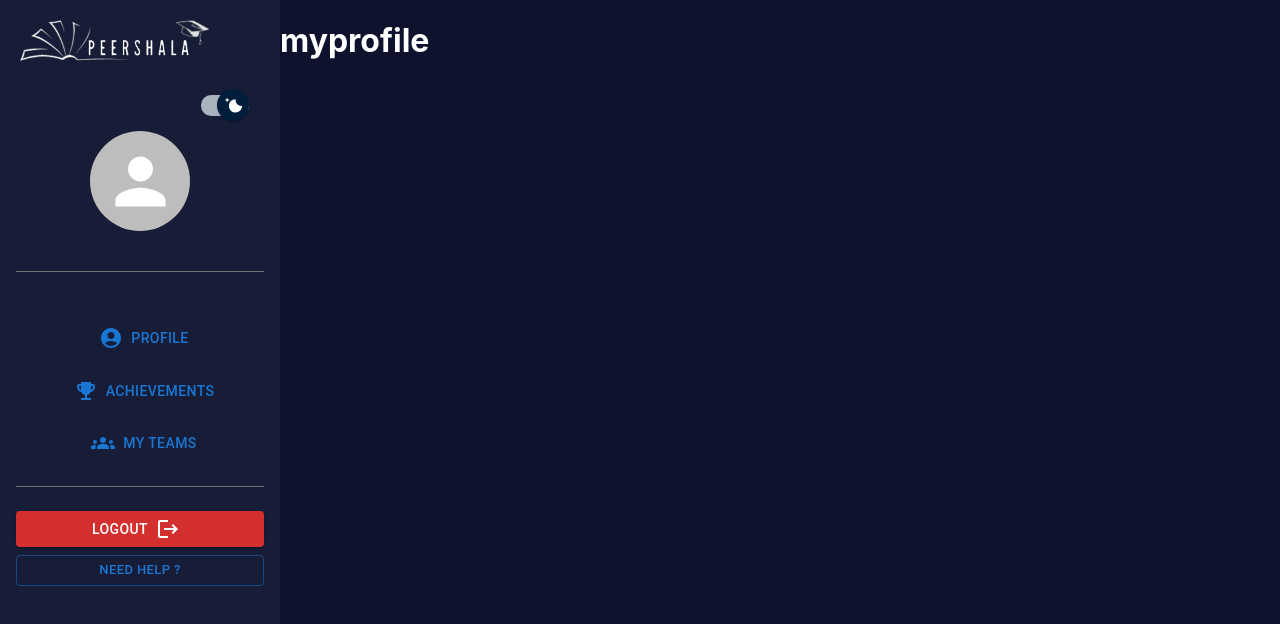
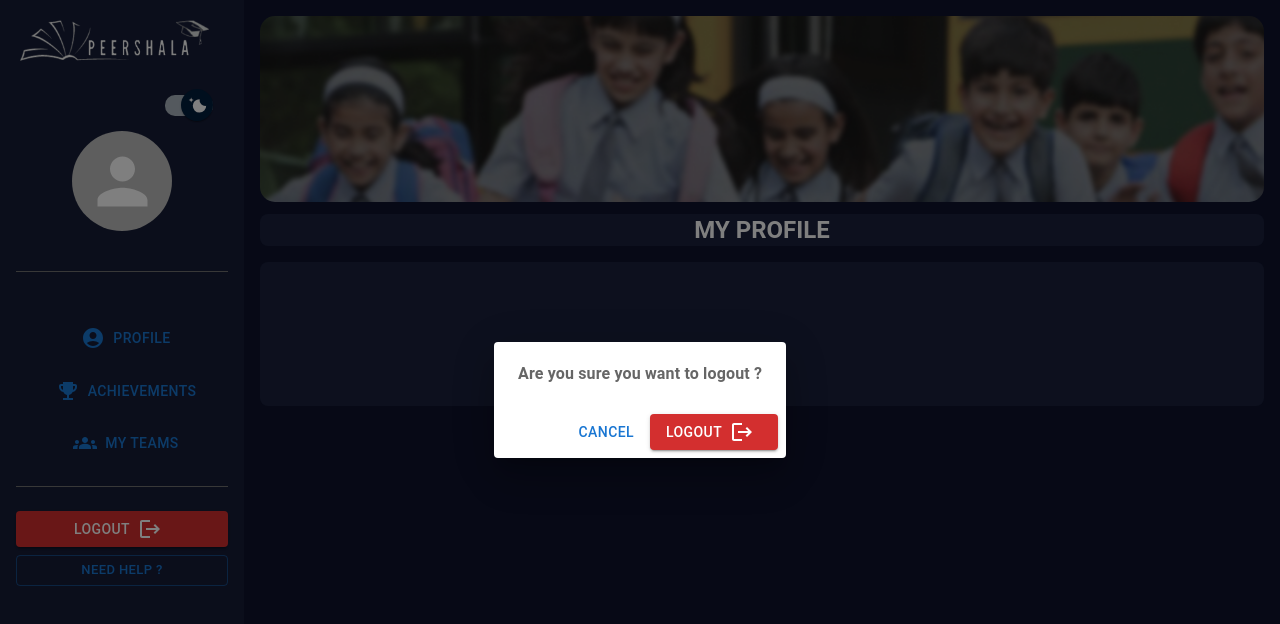
Before and after one commit to aryanpnd/PEERSHALA, a React (Create React App) app: page /dashboard in a window 1280 px wide. Both pictures are taken after a click on the button "LOGOUT". Shown: the top 624 px of the page. Built offline with nearby package versions, Linux system fonts and the light colour scheme.

Commit message:
My profile UI, Effects and Animations

```diff
--- a/public/index.html
+++ b/public/index.html
@@ -25,10 +25,16 @@
       Learn how to configure a non-root public URL by running `npm run build`.
     -->
     <title>React App</title>
+    <style>
+      html,body{
+        padding: 0;
+        margin: 0;
+      }
+    </style>
   </head>
   <body>
     <noscript>You need to enable JavaScript to run this app.</noscript>
-    <div id="root" style="height: 100%;width: 100%;"></div>
+    <div id="root" style="height: 100%;width: 100%;padding: 0;margin: 0;"></div>
     <!--
       This HTML file is a template.
       If you open it directly in the browser, you will see an empty page.
--- a/src/App.css
+++ b/src/App.css
@@ -4,3 +4,19 @@
   margin: 0;
   padding: 0;
 }
+
+#slideInAnim{
+  animation: myAnim1 1s ease 1ms 1 alternate both;
+}
+
+@keyframes myAnim1 {
+	0% {
+		opacity: 0;
+		transform: scale(0.6);
+	}
+
+	100% {
+		opacity: 1;
+		transform: scale(1);
+	}
+}
--- a/src/Dashboard/Dashboard.jsx
+++ b/src/Dashboard/Dashboard.jsx
@@ -10,13 +10,13 @@ import AppNavbar from './Navbar/AppNavbar'
 import Sidebar from './Navbar/Sidebar'
 
 function Dashboard() {
-    const { thememode, setThememode, toggleTheme } = AppState()
+    const { thememode } = AppState()
 
 
     return (
         <Box component="div" sx={{
             display: { xs: 'block', sm: 'block', md: 'block', lg: 'flex', xl: 'flex' },
-            background: thememode ? "#0e122c" : "#f8f8f8",
+            background: thememode ? "#0e122c" : "#d9d9d9",
             color: thememode ? "white" : "black",
             width: "100%", height: "100%", padding: "0", margin: "0"
         }}>
@@ -24,10 +24,9 @@ function Dashboard() {
             <AppNavbar />
 
             <Sidebar />
-            <div>
 
+            <div style={{width:"90%",height:"80%",padding:"1rem"}}>
                 <Outlet />
-
             </div>
         </Box>
     )
--- /dev/null
+++ b/src/Dashboard/MyProfile/MaxScreen.jsx
@@ -0,0 +1,26 @@
+import { Box, Paper } from '@mui/material'
+import React from 'react'
+import { AppState } from '../../context/ContextProvider'
+
+function MaxScreen() {
+    const { thememode } = AppState()
+    return (
+        <Box
+
+            sx={{
+                display: { xs: 'none', sm: 'none', md: 'none', lg: 'flex', xl: 'flex' },
+                flexWrap: 'wrap',
+                '& > :not(style)': {
+                    m: 1,
+                    width: 128,
+                    height: 128,
+                },
+                background: thememode ? "#1a203c" : "#e7e7e7", borderRadius: "8px"
+            }}
+        >
+            <h1></h1>
+        </Box>
+    )
+}
+
+export default MaxScreen
--- /dev/null
+++ b/src/Dashboard/MyProfile/MinScreen.jsx
@@ -0,0 +1,29 @@
+import { Box, Paper } from '@mui/material'
+import React from 'react'
+import { AppState } from '../../context/ContextProvider'
+
+function MinScreen() {
+    const { thememode } = AppState()
+
+  return (
+    <Box
+
+      sx={{
+        display: { xs: 'flex', sm: 'flex', md: 'flex', lg: 'none', xl: 'none' },
+        flexDirection:"column",
+        flexWrap: 'wrap',
+        '& > :not(style)': {
+          m: 1,
+          width: 128,
+          height: 128,
+        },
+        background: thememode ? "#1a203c" : "#d9d9d9", borderRadius: "8px"
+      }}
+    >
+      <Paper elevation={3} >h1</Paper>
+      <Paper elevation={3} >h1</Paper>
+    </Box>
+  )
+}
+
+export default MinScreen
--- a/src/Dashboard/MyProfile/Myprofile.js
+++ /dev/null
@@ -1,13 +0,0 @@
-import React from 'react'
-import { Outlet } from 'react-router-dom'
-
-function Myprofile() {
-  return (
-    <div>
-      <h1>myprofile</h1>
-
-    </div>
-  )
-}
-
-export default Myprofile
--- /dev/null
+++ b/src/Dashboard/MyProfile/Myprofile.jsx
@@ -0,0 +1,30 @@
+import { Box, Typography } from '@mui/material'
+import React from 'react'
+import { Outlet } from 'react-router-dom'
+import banner from '../../assets/banner.png';
+import { AppState } from '../../context/ContextProvider';
+import MaxScreen from './MaxScreen';
+import MinScreen from './MinScreen';
+
+function Myprofile() {
+  const { thememode } = AppState()
+  return (
+    < >
+      <><img src={banner} style={{ width: "100%", borderRadius: "15px" }} alt="" /></>
+
+
+      <Box id="slideInAnim" sx={{ background: thememode ? "#1a203c" : "#e7e7e7", borderRadius: "8px" ,padding:"0px"}}>
+        <Typography fontWeight={"bold"} marginTop={1} textAlign={"center"} variant="h5" component="h2">
+          MY PROFILE
+        </Typography>
+      </Box >
+
+      <Box id="slideInAnim" marginTop={2} sx={{ width: "100%", }}>
+        <MinScreen />
+        <MaxScreen />
+      </Box>
+    </>
+  )
+}
+
+export default Myprofile
--- /dev/null
+++ b/src/Dashboard/Navbar/Alert.jsx
@@ -0,0 +1,59 @@
+import * as React from 'react';
+import Button from '@mui/material/Button';
+import Dialog from '@mui/material/Dialog';
+import DialogActions from '@mui/material/DialogActions';
+import DialogContent from '@mui/material/DialogContent';
+import DialogContentText from '@mui/material/DialogContentText';
+import DialogTitle from '@mui/material/DialogTitle';
+import Slide from '@mui/material/Slide';
+import LogoutIcon from '@mui/icons-material/Logout';
+import { Navigate, useNavigate } from 'react-router-dom';
+
+const Transition = React.forwardRef(function Transition(props, ref) {
+    return <Slide direction="up" ref={ref} {...props} />;
+});
+
+export default function Alert() {
+    const navigate = useNavigate();
+    const [open, setOpen] = React.useState(false);
+
+    const handleClickOpen = () => {
+        setOpen(true);
+    };
+
+    const handleClose = () => {
+        setOpen(false);
+    };
+
+    return (
+        <div>
+            <Button fullWidth={"100%"} onClick={handleClickOpen} sx={{ marginY: 1 }} variant="contained" color="error">
+                Logout
+                <LogoutIcon sx={{ paddingX: 1 }} />
+            </Button>
+            <Dialog
+                open={open}
+                TransitionComponent={Transition}
+                keepMounted
+                onClose={handleClose}
+                aria-describedby="alert-dialog-slide-description"
+            >
+                {/* <DialogTitle>{"LOGOUT"}</DialogTitle> */}
+                <DialogContent>
+                    <DialogContentText fontWeight={"bold"} id="alert-dialog-slide-description">
+                        Are you sure you want to logout ?
+                    </DialogContentText>
+                </DialogContent>
+                <DialogActions>
+
+                    <Button onClick={handleClose}>Cancel</Button>
+                    <Button onClick={()=>navigate("/login")} variant="contained" color="error">
+                        Logout
+                        <LogoutIcon sx={{ paddingX: 1 }} />
+                    </Button>
+
+                </DialogActions>
+            </Dialog>
+        </div>
+    );
+}
--- a/src/Dashboard/Navbar/SidebarComponents.jsx
+++ b/src/Dashboard/Navbar/SidebarComponents.jsx
@@ -1,18 +1,19 @@
 import { Avatar, Box, Button, Divider } from '@mui/material'
-import React from 'react'
+import React, { useEffect, useState } from 'react'
 import { useNavigate } from 'react-router-dom';
 import { AppState } from '../../context/ContextProvider';
 import ThemeToggleButton from './ThemeToggleButton'
 import logo from '../../assets/logo.png';
-import LogoutIcon from '@mui/icons-material/Logout';
 import AccountCircleIcon from '@mui/icons-material/AccountCircle';
 import EmojiEventsIcon from '@mui/icons-material/EmojiEvents';
 import GroupsIcon from '@mui/icons-material/Groups';
+import Alert from './Alert';
 
 
 function SidebarComponents() {
   const { thememode } = AppState()
   const navigate = useNavigate();
+
   return (
     <Box sx={{ height: 1, overflow: "scroll" }}>
 
@@ -57,7 +58,7 @@ function SidebarComponents() {
           </Button>
 
           <Button sx={{ marginY: 1 }} onClick={() => navigate("/dashboard/myteam")} >
-           <GroupsIcon sx={{ marginX: 1 }} /> my teams
+            <GroupsIcon sx={{ marginX: 1 }} /> my teams
           </Button>
 
         </Box>
@@ -66,10 +67,8 @@ function SidebarComponents() {
 
         <Box sx={{ display: "flex", flexDirection: "column", marginY: 2 }}>
 
-          <Button sx={{ marginY: 1 }} variant="contained" color="error">
-            Logout
-            <LogoutIcon sx={{ paddingX: 1 }} />
-          </Button>
+          <Alert />
+
           <Button
             color="primary"
             disabled={false}
--- a/src/context/ContextProvider.js
+++ b/src/context/ContextProvider.js
@@ -9,7 +9,6 @@ const AppProvider = ({ children }) => {
 
     const toggleTheme = ()=>{
         thememode === false ? setThememode(true) : setThememode(false)
-        localStorage.setItem("ThemeMode")
 
     }
 
```
Also changed, not shown: src/assets/banner.png (added).
